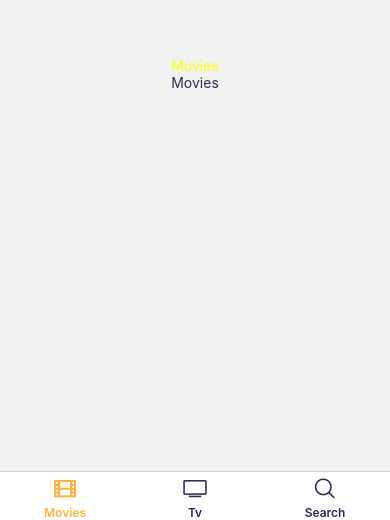
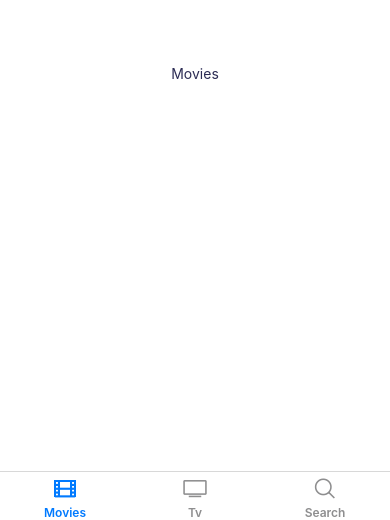
Before and after one commit to Hayeon-Lee/noovies, a React Native app: screen /Movies in a window 390 px wide. Shown: the part 324-844 px from the top of the page. Built offline with nearby package versions, Linux system fonts and the light colour scheme.

Commit message:
feat: Theme

```diff
--- a/App.js
+++ b/App.js
@@ -4,14 +4,10 @@ import { useColorScheme } from "react-native";
 import { Ionicons } from "@expo/vector-icons";
 import { useAssets } from "expo-asset";
 import * as Font from "expo-font";
-import {
-  DarkTheme,
-  DefaultTheme,
-  NavigationContainer,
-} from "@react-navigation/native";
-import Tabs from "./navigation/Tabs";
-import Stack from "./navigation/Stack";
+import { NavigationContainer } from "@react-navigation/native";
+import { ThemeProvider } from "styled-components/native";
 import Root from "./navigation/Root";
+import { lightTheme, darkTheme } from "./styled";
 
 SplashScreen.preventAutoHideAsync();
 
@@ -29,11 +25,10 @@ export default function App() {
   }
 
   return (
-    <NavigationContainer
-      onReady={onLayoutRootView}
-      theme={isDark ? DarkTheme : DefaultTheme}
-    >
-      <Root />
-    </NavigationContainer>
+    <ThemeProvider theme={isDark ? darkTheme : lightTheme}>
+      <NavigationContainer onReady={onLayoutRootView}>
+        <Root />
+      </NavigationContainer>
+    </ThemeProvider>
   );
 }
--- a/navigation/Tabs.js
+++ b/navigation/Tabs.js
@@ -3,26 +3,14 @@ import { useColorScheme } from "react-native";
 import Search from "../screens/Search";
 import Movies from "../screens/Movies";
 import Tv from "../screens/Tv";
-import { YELLOW_COLOR, BLACK_COLOR, WHITE_COLOR } from "../colors";
 import { Ionicons } from "@expo/vector-icons";
 
 const Tab = createBottomTabNavigator();
 
 const Tabs = () => {
-  const isDark = useColorScheme() === "dark";
-
   return (
     <Tab.Navigator
       screenOptions={{
-        tabBarStyle: {
-          backgroundColor: isDark ? BLACK_COLOR : WHITE_COLOR,
-        },
-        tabBarActiveTintColor: YELLOW_COLOR,
-        tabBarInactiveTintColor: isDark ? WHITE_COLOR : BLACK_COLOR,
-        headerStyle: {
-          backgroundColor: isDark ? BLACK_COLOR : WHITE_COLOR,
-        },
-        headerTintColor: isDark ? WHITE_COLOR : BLACK_COLOR,
         tabBarLabelStyle: {
           fontSize: 12,
           fontWeight: "600",
--- a/screens/Movies.js
+++ b/screens/Movies.js
@@ -1,26 +1,21 @@
 import React from "react";
-import { TouchableOpacity, Text } from "react-native";
 import styled from "styled-components/native";
-import { BLACK_COLOR } from "../colors";
 
 const Btn = styled.TouchableOpacity`
   flex: 1;
   justify-content: center;
   align-items: center;
+  background-color: ${(props) => props.theme.mainBgColor};
 `;
 
 const Title = styled.Text`
-  color: ${(props) => (props.selected ? BLACK_COLOR : "yellow")};
+  color: ${(props) => props.theme.textColor};
 `;
 
 const Movies = ({ navigation: { navigate } }) => {
   return (
-    <Btn
-      onPress={() => navigate("Stack", { screen: "Three" })}
-      style={{ flex: 1, justifyContent: "center", alignItems: "center" }}
-    >
-      <Title selected={false}>Movies</Title>
-      <Title selected={true}>Movies</Title>
+    <Btn onPress={() => navigate("Stack", { screen: "Three" })}>
+      <Title>Movies</Title>
     </Btn>
   );
 };
--- /dev/null
+++ b/styled.js
@@ -0,0 +1,11 @@
+export const lightTheme = {
+  mainBgColor: "#ffffff", //white
+  textColor: "#2c2c54", //Black
+  highlightColor: "#ffb142", //yellow
+};
+
+export const darkTheme = {
+  mainBgColor: "#2c2c54", //Black
+  textColor: "#ffffff", //white
+  highlightColor: "#ffb142", //yellow
+};
```
